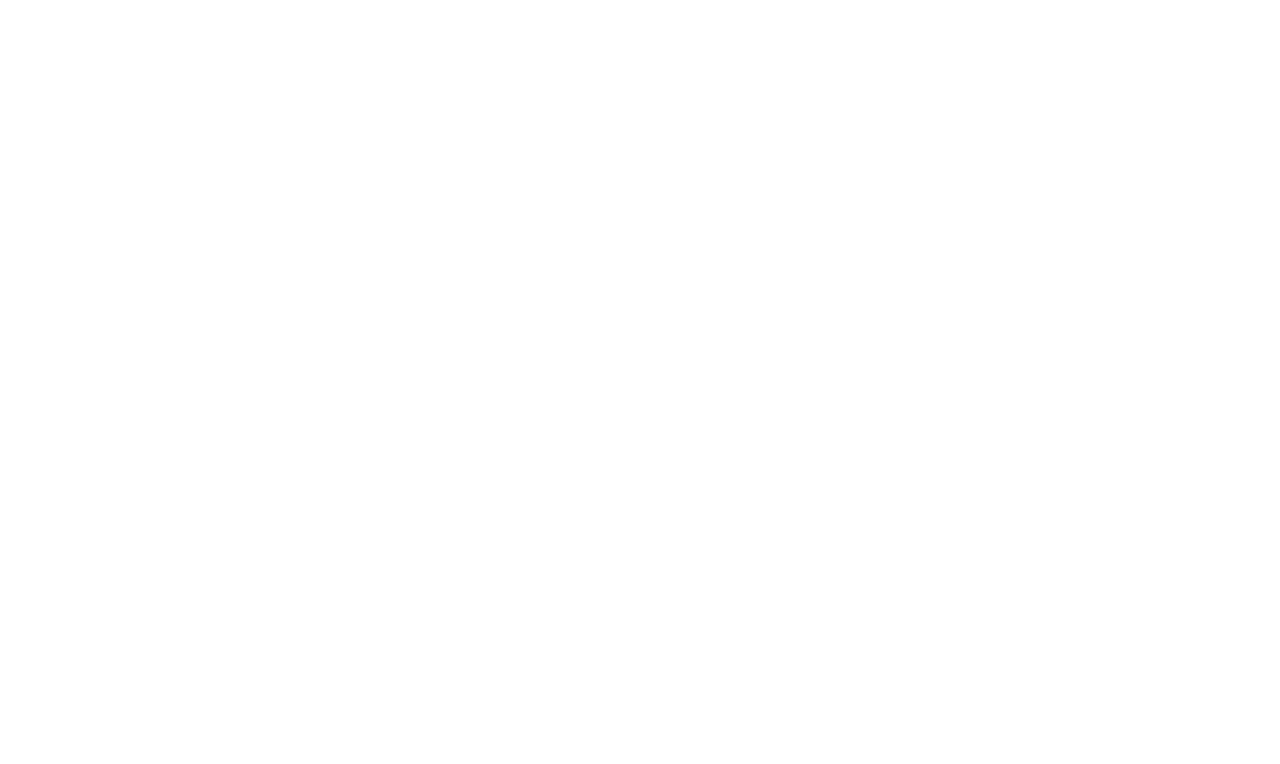
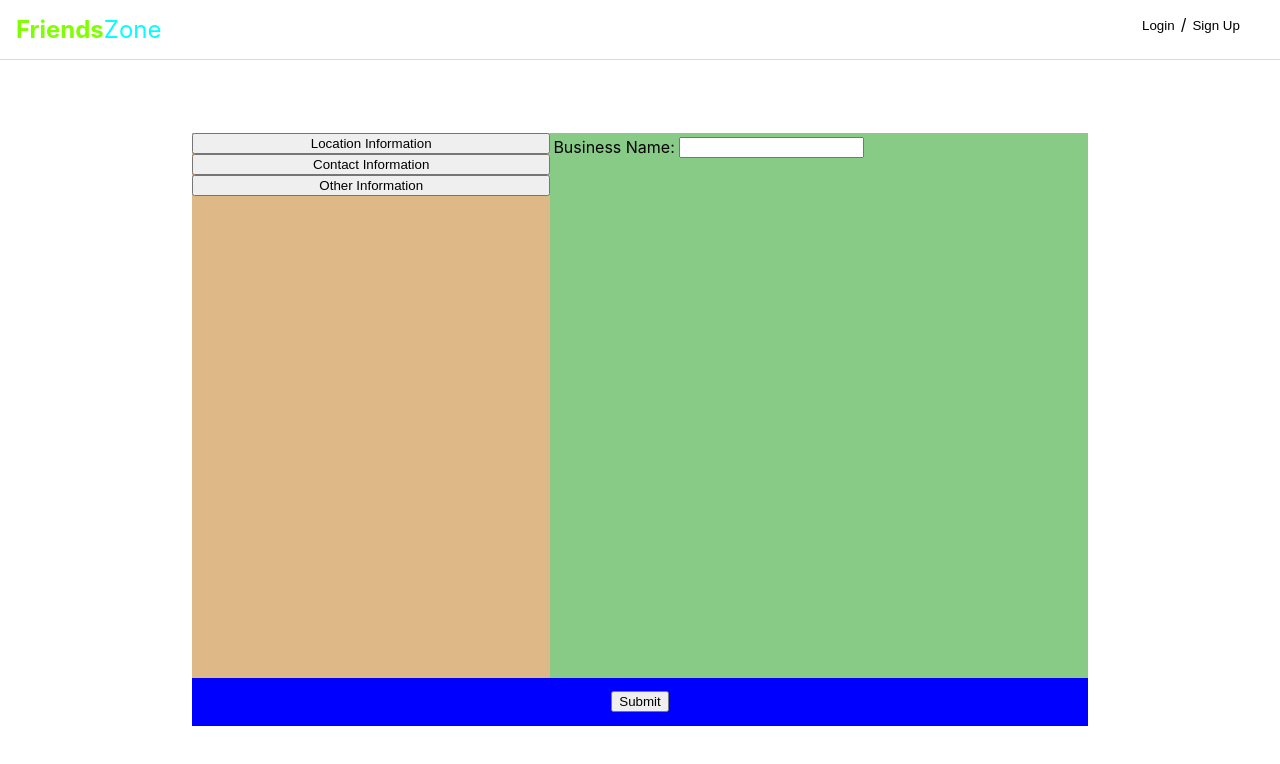
Before and after one commit to kiranbabup/friends-Zone, a React (Create React App) app in the folder friendszone/: page /advertise in a window 1280 px wide. Before the commit this address had no page. Shown: the top 764 px of the page. Built offline with nearby package versions, Linux system fonts and the light colour scheme.

Commit message:
advertise initiated

```diff
--- a/friendszone/src/App.css
+++ b/friendszone/src/App.css
@@ -1,4 +1,4 @@
-* {
+/* * {
   padding: 0;
   margin: 0;
-}
+} */
--- a/friendszone/src/App.js
+++ b/friendszone/src/App.js
@@ -7,6 +7,7 @@
 import Display from './homePage/display/Display';
 import AdminDashBoard from './homePage/admin/AdminDashboard';
 import CategoryPage from './homePage/display/CategoryPage';
+import AdvertiseRegistory from './homePage/credentials/AdvertiseRegistory';
 
 export const usersStore = create((set) => ({
   // users: [],
@@ -20,9 +21,13 @@
 
   selectedCategory: "",
   updateSelectedCategory: (s)=>set(()=>({selectedCategory: s})),
+
 }))
+const privateRoot= ({ path, component,  })=>{
+return <Route path={path} />
+}
+ const App = () => {
 
-const App = () => {
 
   return (
     <div className="App">
@@ -33,6 +38,8 @@
         <Route path="/display" element={<Display />} />
         <Route path="/admindashboard" element={<AdminDashBoard />} />
         <Route path='/categorypage' element={<CategoryPage/>}/>
+        <Route path='/advertise' element={<AdvertiseRegistory />}/>
+
       </Routes>
     </div>
   );
--- a/friendszone/src/homePage/Home.jsx
+++ b/friendszone/src/homePage/Home.jsx
@@ -2,7 +2,6 @@
 import Header from "./header/Header";
 import Display from './display/Display';
 import { useEffect } from 'react';
-import { usersStore } from '../App';
 
 const Home = () => {
     useEffect(() => {
@@ -19,7 +18,7 @@
 
     return (
         <div className="home">
-            <Header />
+            <Header/>
             <Display />
         </div>
     )
--- a/friendszone/src/homePage/Home.scss
+++ b/friendszone/src/homePage/Home.scss
@@ -1,4 +1,4 @@
-.home {
-    width: 100vw;
-    height: 100vh;
-}
+// .home {
+//     width: 100vw;
+//     height: 100vh;
+// }
--- a/friendszone/src/homePage/admin/AdminDashboard.jsx
+++ b/friendszone/src/homePage/admin/AdminDashboard.jsx
@@ -1,8 +1,11 @@
+import Header from "../header/Header";
+
 export const AdminDashBoard =()=>{
     return(
-        <>
-        adminDashBoard
-        </>
+        <div className="adminDashBoard">
+        <Header/>
+
+        </div>
     )
 }
 export default AdminDashBoard;
--- /dev/null
+++ b/friendszone/src/homePage/credentials/AdvertiseRegistory.jsx
@@ -0,0 +1,75 @@
+import { useNavigate } from 'react-router-dom';
+import './AdvertiseRegistory.scss';
+import Header from '../header/Header';
+import { useState } from 'react';
+const AdvertiseRegistory = () => {
+    const navigate = useNavigate();
+    const [buttonId, setButtonId] = useState(1);
+
+    const onAdvertiseClick = () => {
+        alert('Submited Successfully')
+        navigate('/')
+    }
+    return (
+        <div className="advertiseRegistory">
+            <Header />
+
+            <main>
+                <form >
+                    <aside>
+                        <button onClick={(e) => { setButtonId(1); e.preventDefault() }}>Location Information</button>
+                        <button onClick={(e) => { setButtonId(2); e.preventDefault() }}>Contact Information</button>
+                        <button onClick={(e) => { setButtonId(3); e.preventDefault() }}>Other Information</button>
+                        {/* <button></button> */}
+                    </aside>
+                    <section>
+                        {
+                            buttonId === 1 ?
+                                <table>
+                                    <tr>
+                                        <td>
+                                            Business Name:
+                                        </td>
+                                        <td>
+                                            <input type="text" />
+                                        </td>
+                                    </tr>
+                                </table> : true
+                        }
+                        {
+                            buttonId === 2 ?
+                                <table>
+                                    <tr>
+                                        <td>
+                                            Contact Person:
+                                        </td>
+                                        <td>
+                                            <input type="text" />
+                                        </td>
+                                    </tr>
+                                </table> : true
+                        }
+                        {
+                            buttonId === 3 ?
+                                <table>
+                                    <tr>
+                                        <td>
+                                            Hours of operation:
+                                        </td>
+                                        <td>
+                                            <input type="text" />
+                                        </td>
+                                    </tr>
+                                </table> : true
+                        }
+
+                    </section>
+                    <footer>
+                        <button type='submit' onSubmit={onAdvertiseClick}>Submit</button>
+                    </footer>
+                </form>
+            </main>
+        </div>
+    )
+}
+export default AdvertiseRegistory;
--- /dev/null
+++ b/friendszone/src/homePage/credentials/AdvertiseRegistory.scss
@@ -0,0 +1,47 @@
+.advertiseRegistory {
+    width: 100vw;
+    height: 100vh;
+    display: flex;
+    flex-direction: column;
+    // justify-content: center;
+    align-items: center;
+
+    main {
+        width: 100vw;
+        height: 100vh;
+        display: flex;
+        justify-content: center;
+        align-items: center;
+
+        form {
+            width: 70%;
+            height: 80%;
+            display: flex;
+            background-color: whitesmoke;
+            position: relative;
+
+            aside {
+                width: 40%;
+                background-color: burlywood;
+                display: flex;
+                flex-direction: column;
+
+            }
+            section {
+                width: 60%;
+                background-color: rgb(135, 203, 135);
+            }
+            footer {
+                width: 100%;
+                height: 3rem;
+                position: absolute;
+                bottom: 0;
+                background-color: blue;
+                display: flex;
+                justify-content: center;
+                align-items: center;
+
+            }
+        }
+    }
+}
--- a/friendszone/src/homePage/display/CategoryPage.jsx
+++ b/friendszone/src/homePage/display/CategoryPage.jsx
@@ -1,12 +1,20 @@
 import './CategoryPage.scss';
 import Header from "../header/Header";
 import { usersStore } from "../../App";
+import { useNavigate } from 'react-router-dom';
 
 const CategoryPage = () => {
     const selectedCat = usersStore(state => state.selectedCategory);
+    const navigate = useNavigate();
 
     const onAdvertiseClicked = ()=>{
-
+        let knowUserdata =(localStorage.getItem("currentUser"));
+        if(!knowUserdata){
+            navigate('/login')
+        }
+        else{
+            navigate('/advertise')
+        }
     }
     return (
         <div className="categorypage">
--- a/friendszone/src/homePage/display/Display.jsx
+++ b/friendszone/src/homePage/display/Display.jsx
@@ -20,7 +20,7 @@
     }
     return (
         <div className="display">
-            <div className='blankheader'></div>
+            {/* <div className='blankheader'></div> */}
             <main>
                 <aside>
                     {assets.map((a) => {
--- a/friendszone/src/homePage/display/Display.scss
+++ b/friendszone/src/homePage/display/Display.scss
@@ -1,22 +1,25 @@
 .display {
     width: 100vw;
-    height: 100vh;
+        height: calc(100vh - 64px);
+    // height: 100vh;
     background-color: whitesmoke;
 
     main {
         width: 100%;
-        height: calc(100% - 80px);
+        height: calc(100vh - 64px);
         display: flex;
         flex-direction: column;
         align-items: center;
+        justify-content: center;
         gap: 1rem;
+        // background-color: chocolate;
 
         aside {
-            width: 87%;
-            height: 19rem;
+            width: 85rem;
+            height: 28rem;
             // background-color: chartreuse;
             display: flex;
-            align-items: start;
+            align-items: center;
             justify-content: center;
             flex-wrap: wrap;
             gap: 1.5rem;
--- a/friendszone/src/homePage/header/Header.jsx
+++ b/friendszone/src/homePage/header/Header.jsx
@@ -13,13 +13,12 @@
         navigate('/')
     }
         let getUserdata =JSON.parse(localStorage.getItem("currentUser"));
-        let knowUserdata =(localStorage.getItem("currentUser"));
 
     return (
         <div className="header">
             <div className="logo" onClick={()=>{navigate('/'); setSelectedCat("")}}><b>Friends</b>Zone</div>
             <div className="credentials">
-                { !knowUserdata ?
+                { !getUserdata ?
                     <nav>
                         <button onClick={() => navigate('/login')}>Login</button>/<button onClick={() => navigate('/signup')}>Sign Up</button>
                     </nav>
--- a/friendszone/src/homePage/header/Header.scss
+++ b/friendszone/src/homePage/header/Header.scss
@@ -1,13 +1,13 @@
 .header {
-    width: 100%;
+    width: 100vw;
     height: 4rem;
     background-color: white;
     display: flex;
     justify-content: space-between;
     align-items: center;
-    position: fixed;
-    z-index: 1;
-    padding-left: 1rem;
+    // position: fixed;
+    // z-index: 1;
+    // padding-left: 1rem;
     box-shadow: rgba(0, 0, 0, 0.02) 0px 1px 3px 0px, rgba(27, 31, 35, 0.15) 0px 0px 0px 1px;
 }
 
@@ -15,6 +15,7 @@
     width: 6rem;
     font-size: 1.5rem;
     color: aqua;
+    margin-left: 1rem;
     b {
         color: chartreuse;
     }
```
